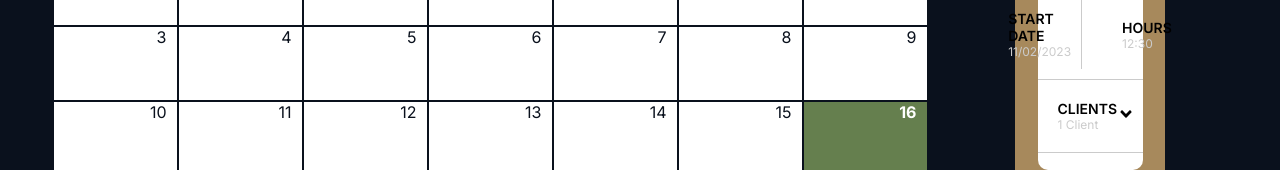
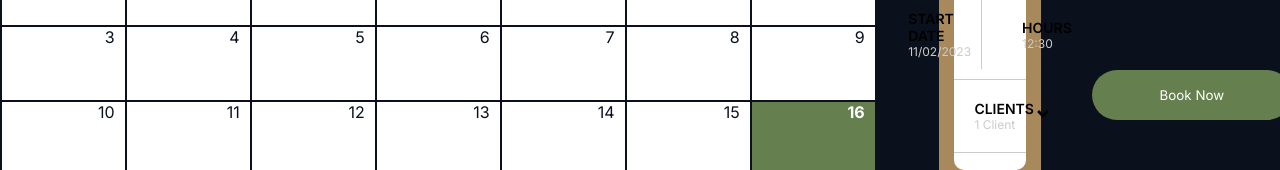
Before and after one commit to rkotchamp/HairBay-project, a React (Vite) app in the folder HairBayFrontEnd/: page /profile in a window 1280 px wide. Shown: the part 1159-1329 px from the top of the page. Built offline with nearby package versions, Linux system fonts and the light colour scheme.

Commit message:
created the button for the user

```diff
--- a/HairBayFrontEnd/src/Pages/Profile Page/Profile.jsx
+++ b/HairBayFrontEnd/src/Pages/Profile Page/Profile.jsx
@@ -140,6 +140,9 @@ function Profile() {
               </div>
             </div>
           </div>
+          <span>
+            <Button text="Book Now" />
+          </span>
         </div>
       </div>
       {iconUp && (
```
